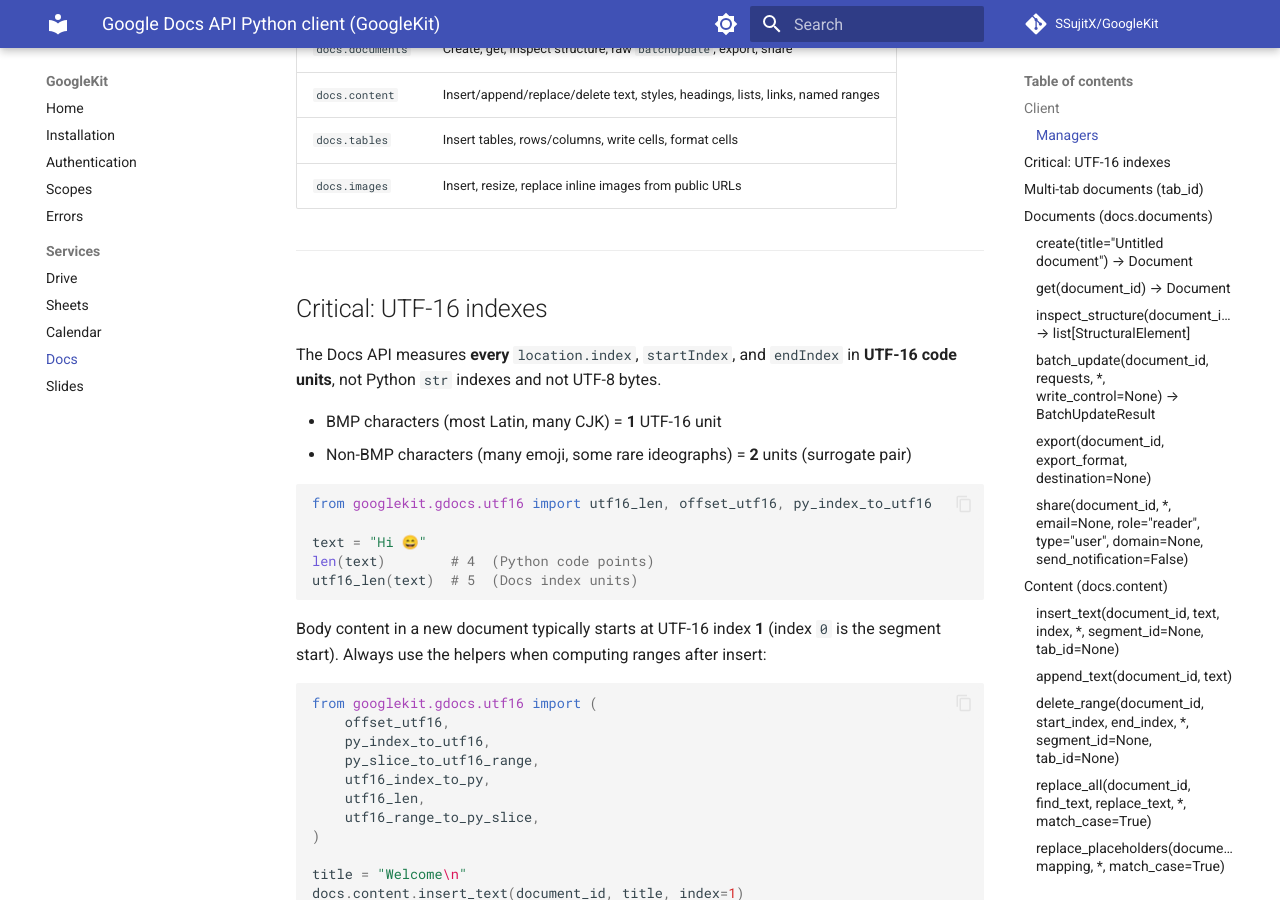
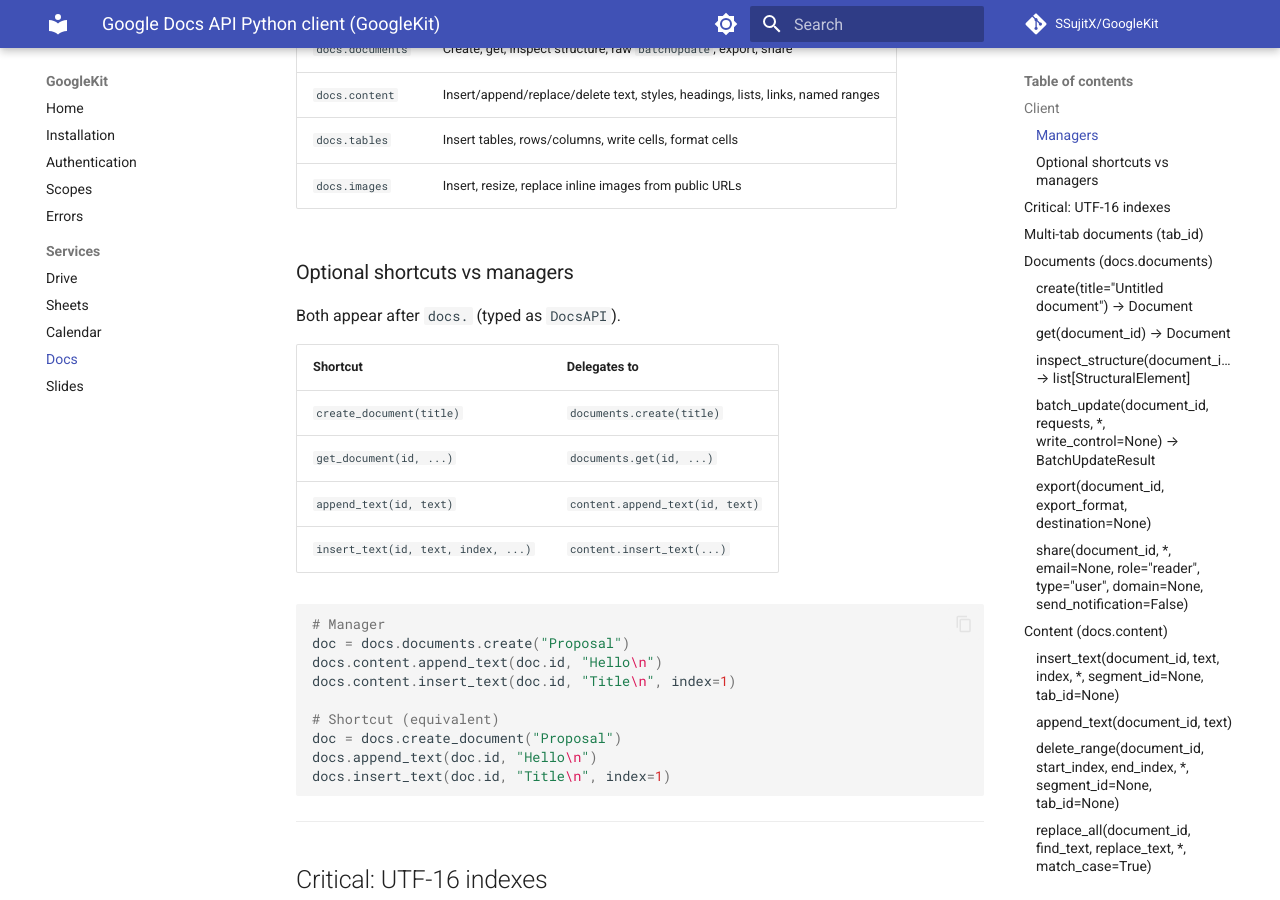
Before and after one commit to SSujitX/GoogleKit, an MkDocs documentation site: the page built from docs/docs.md, in a window 1280 px wide and 900 px high, scrolled down 885 px. Built offline with MkDocs 1.6.1 and Material for MkDocs 9.7.7, drawn with Linux system fonts in a browser that asks for light colours; comment, search, counter and statistics services are not loaded.

Commit message:
docs: Add optional shortcuts section to Docs API documentation, providing clear examples of shortcut methods and their corresponding manager functions

````diff
--- a/docs/docs.md
+++ b/docs/docs.md
@@ -47,6 +47,29 @@
 | `docs.content` | Insert/append/replace/delete text, styles, headings, lists, links, named ranges |
 | `docs.tables` | Insert tables, rows/columns, write cells, format cells |
 | `docs.images` | Insert, resize, replace inline images from public URLs |
+
+### Optional shortcuts vs managers
+
+Both appear after `docs.` (typed as `DocsAPI`).
+
+| Shortcut | Delegates to |
+| -------- | ------------ |
+| `create_document(title)` | `documents.create(title)` |
+| `get_document(id, ...)` | `documents.get(id, ...)` |
+| `append_text(id, text)` | `content.append_text(id, text)` |
+| `insert_text(id, text, index, ...)` | `content.insert_text(...)` |
+
+```python
+# Manager
+doc = docs.documents.create("Proposal")
+docs.content.append_text(doc.id, "Hello\n")
+docs.content.insert_text(doc.id, "Title\n", index=1)
+
+# Shortcut (equivalent)
+doc = docs.create_document("Proposal")
+docs.append_text(doc.id, "Hello\n")
+docs.insert_text(doc.id, "Title\n", index=1)
+```
 
 ---
 
````
